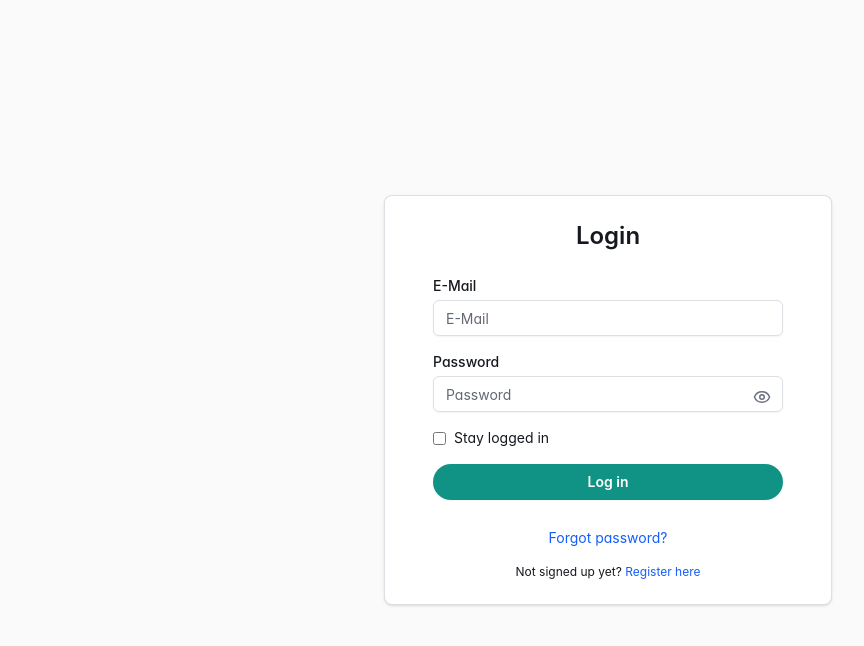
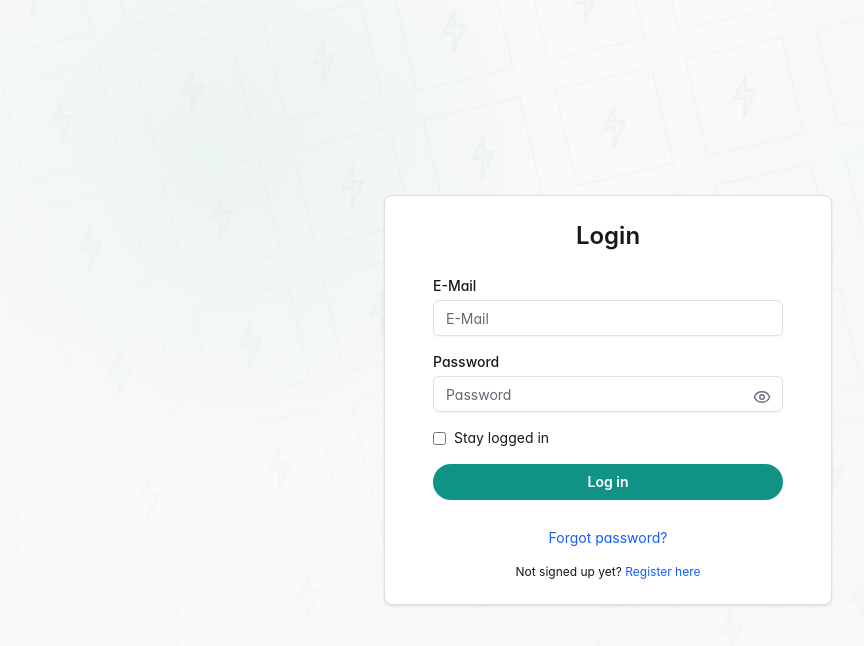
Before and after one commit to DataDrivenSustainabilitySolutions/off-key, a React (Vite) app in the folder frontend/: page /login in a window 1280 px wide. Shown: the top 646 px of the page, without its empty margins (32-896 px from the left). Built offline with nearby package versions, Linux system fonts and the light colour scheme.

Commit message:
Rework login page

```diff
--- a/frontend/src/App.css
+++ b/frontend/src/App.css
@@ -54,6 +54,92 @@
 }
 
 @layer utilities {
+  .auth-backdrop {
+    position: relative;
+    isolation: isolate;
+    overflow: hidden;
+    background:
+      radial-gradient(circle at 18% 18%, hsl(var(--primary) / 0.14), transparent 28%),
+      radial-gradient(circle at 82% 28%, hsl(var(--accent) / 0.38), transparent 30%),
+      linear-gradient(135deg, hsl(var(--background)), hsl(var(--secondary) / 0.52));
+  }
+
+  .dark .auth-backdrop {
+    background:
+      radial-gradient(circle at 20% 16%, hsl(var(--primary) / 0.12), transparent 30%),
+      radial-gradient(circle at 78% 26%, hsl(var(--accent) / 0.18), transparent 32%),
+      linear-gradient(135deg, hsl(var(--background)), hsl(220 7% 10%));
+  }
+
+  .auth-backdrop::after {
+    position: absolute;
+    inset: 0;
+    z-index: -1;
+    content: "";
+    background:
+      linear-gradient(to bottom, hsl(var(--background) / 0.18), hsl(var(--background) / 0.78)),
+      radial-gradient(circle at center, transparent 0, hsl(var(--background) / 0.5) 72%);
+  }
+
+  .auth-monogram-grid {
+    position: absolute;
+    inset: -22vmax -20vmax;
+    z-index: -2;
+    display: grid;
+    grid-template-columns: repeat(auto-fill, minmax(clamp(72px, 7.2vw, 128px), 1fr));
+    grid-auto-rows: clamp(72px, 7.2vw, 128px);
+    gap: clamp(1rem, 2.6vw, 2.4rem);
+    transform: rotate(-13deg) scale(1.03);
+    transform-origin: center;
+    opacity: 0.78;
+    pointer-events: none;
+    user-select: none;
+  }
+
+  .auth-monogram {
+    display: grid;
+    aspect-ratio: 1;
+    place-items: center;
+    border: 1px solid hsl(var(--foreground) / 0.08);
+    color: hsl(var(--foreground) / 0.055);
+  }
+
+  .dark .auth-monogram {
+    border-color: hsl(var(--foreground) / 0.055);
+    color: hsl(var(--foreground) / 0.045);
+    text-shadow: 0 0 34px hsl(var(--primary) / 0.08);
+  }
+
+  .auth-monogram-icon {
+    width: 58%;
+    height: 58%;
+    fill: none;
+    stroke: currentColor;
+    stroke-linecap: round;
+    stroke-linejoin: round;
+    stroke-width: 3.8;
+    transform: rotate(8deg);
+    transform-origin: center;
+  }
+
+  .auth-monogram-bolt {
+    fill: hsl(var(--primary) / 0.035);
+    stroke-width: 3.2;
+  }
+
+  .dark .auth-monogram-bolt {
+    fill: hsl(var(--primary) / 0.055);
+  }
+
+  @media (max-width: 640px) {
+    .auth-monogram-grid {
+      inset: -24vmax -28vmax;
+      grid-template-columns: repeat(auto-fill, minmax(68px, 1fr));
+      grid-auto-rows: 68px;
+      gap: 0.9rem;
+    }
+  }
+
   @keyframes live-pulse-ring {
     0% {
       box-shadow: 0 0 0 0 rgb(16 185 129 / 0.45);
--- a/frontend/src/auth/ProtectedRoute.tsx
+++ b/frontend/src/auth/ProtectedRoute.tsx
@@ -1,15 +1,19 @@
 import { Navigate } from "react-router-dom";
 import { useAuth } from "./AuthContext";
 import { JSX } from "react";
+import { AuthBackdrop } from "@/components/AuthBackdrop";
 
 export const ProtectedRoute = ({ children }: { children: JSX.Element }) => {
   const { isAuthenticated, isLoading } = useAuth();
 
   if (isLoading) {
     return (
-      <div className="text-center mt-10 text-gray-600">
-        Authentication is loading...
-      </div>
+      <AuthBackdrop contentClassName="flex justify-center">
+        <div className="flex items-center gap-3 rounded-full border border-border/70 bg-card/82 px-4 py-2 text-sm text-muted-foreground shadow-sm backdrop-blur-xl">
+          <span className="h-2 w-2 rounded-full bg-primary live-pulse-ring" />
+          Authentication is loading...
+        </div>
+      </AuthBackdrop>
     );
   }
 
--- /dev/null
+++ b/frontend/src/components/AuthBackdrop.tsx
@@ -0,0 +1,45 @@
+import type { ReactNode } from "react";
+import { cn } from "@/lib/utils";
+
+const MONOGRAM_CELLS = Array.from({ length: 360 }, (_, index) => index);
+
+interface AuthBackdropProps {
+  children: ReactNode;
+  className?: string;
+  contentClassName?: string;
+}
+
+export function AuthBackdrop({
+  children,
+  className,
+  contentClassName,
+}: AuthBackdropProps) {
+  return (
+    <div
+      className={cn(
+        "auth-backdrop flex min-h-screen items-center justify-center px-4 py-8",
+        className
+      )}
+    >
+      <div className="auth-monogram-grid" aria-hidden="true">
+        {MONOGRAM_CELLS.map((cell) => (
+          <span className="auth-monogram" key={cell}>
+            <svg
+              className="auth-monogram-icon"
+              viewBox="0 0 64 64"
+              focusable="false"
+            >
+              <path
+                className="auth-monogram-bolt"
+                d="M35 8 20 34h12l-3 22 16-30H33l2-18Z"
+              />
+            </svg>
+          </span>
+        ))}
+      </div>
+      <div className={cn("relative z-10 w-full", contentClassName)}>
+        {children}
+      </div>
+    </div>
+  );
+}
--- a/frontend/src/components/AuthLayout.tsx
+++ b/frontend/src/components/AuthLayout.tsx
@@ -5,6 +5,7 @@ import {
   CardHeader,
   CardTitle,
 } from "@/components/ui/card";
+import { AuthBackdrop } from "@/components/AuthBackdrop";
 import { cn } from "@/lib/utils";
 
 export const AUTH_LABEL_CLASS = "mb-1 block text-sm";
@@ -28,7 +29,7 @@ export function AuthLayout({
   const { className: titleClassName, ...restTitleProps } = titleProps ?? {};
 
   return (
-    <div className="min-h-screen flex items-center justify-center bg-background px-4">
+    <AuthBackdrop contentClassName="max-w-md">
       <Card className="w-full max-w-md p-6">
         <CardHeader>
           <CardTitle
@@ -40,6 +41,6 @@ export function AuthLayout({
         </CardHeader>
         <CardContent className={contentClassName}>{children}</CardContent>
       </Card>
-    </div>
+    </AuthBackdrop>
   );
 }
```
